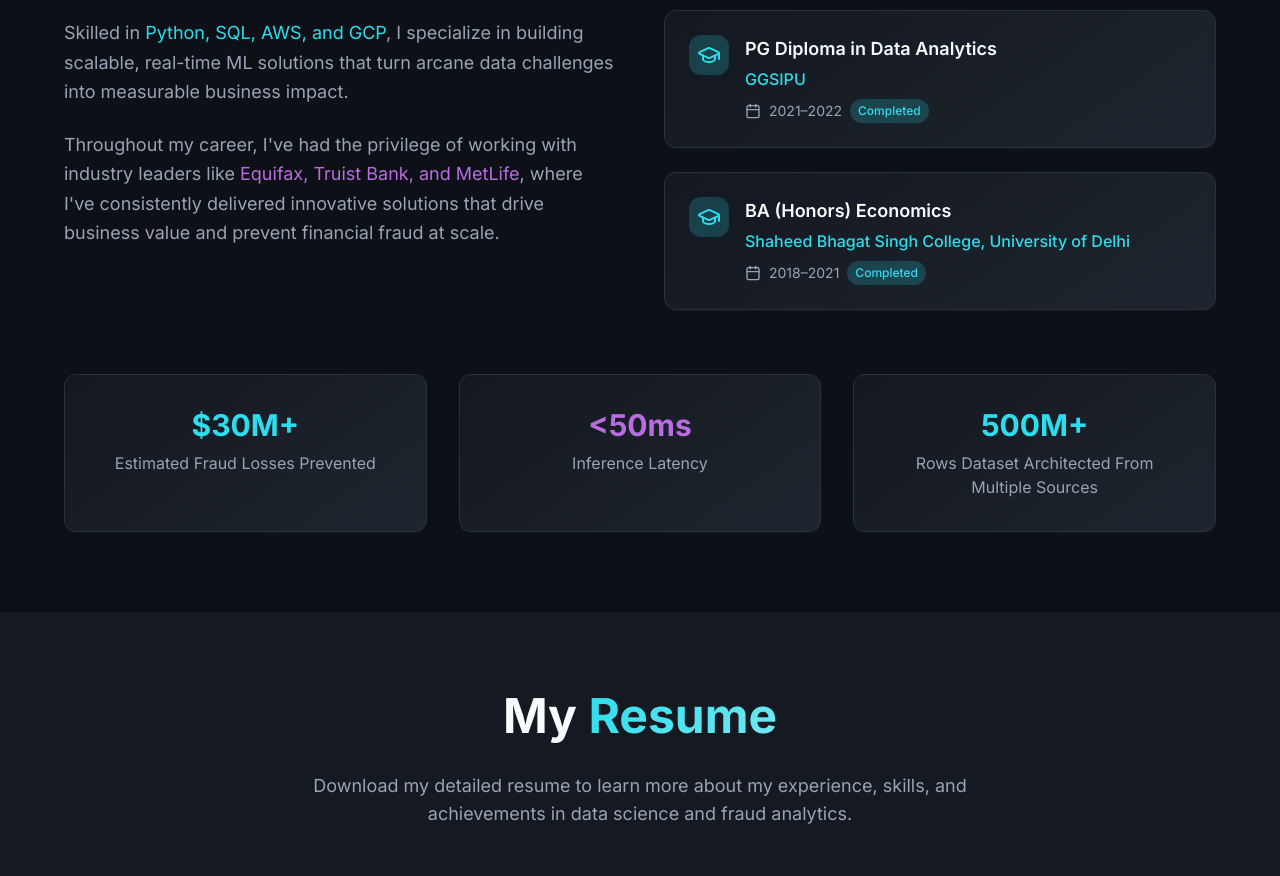
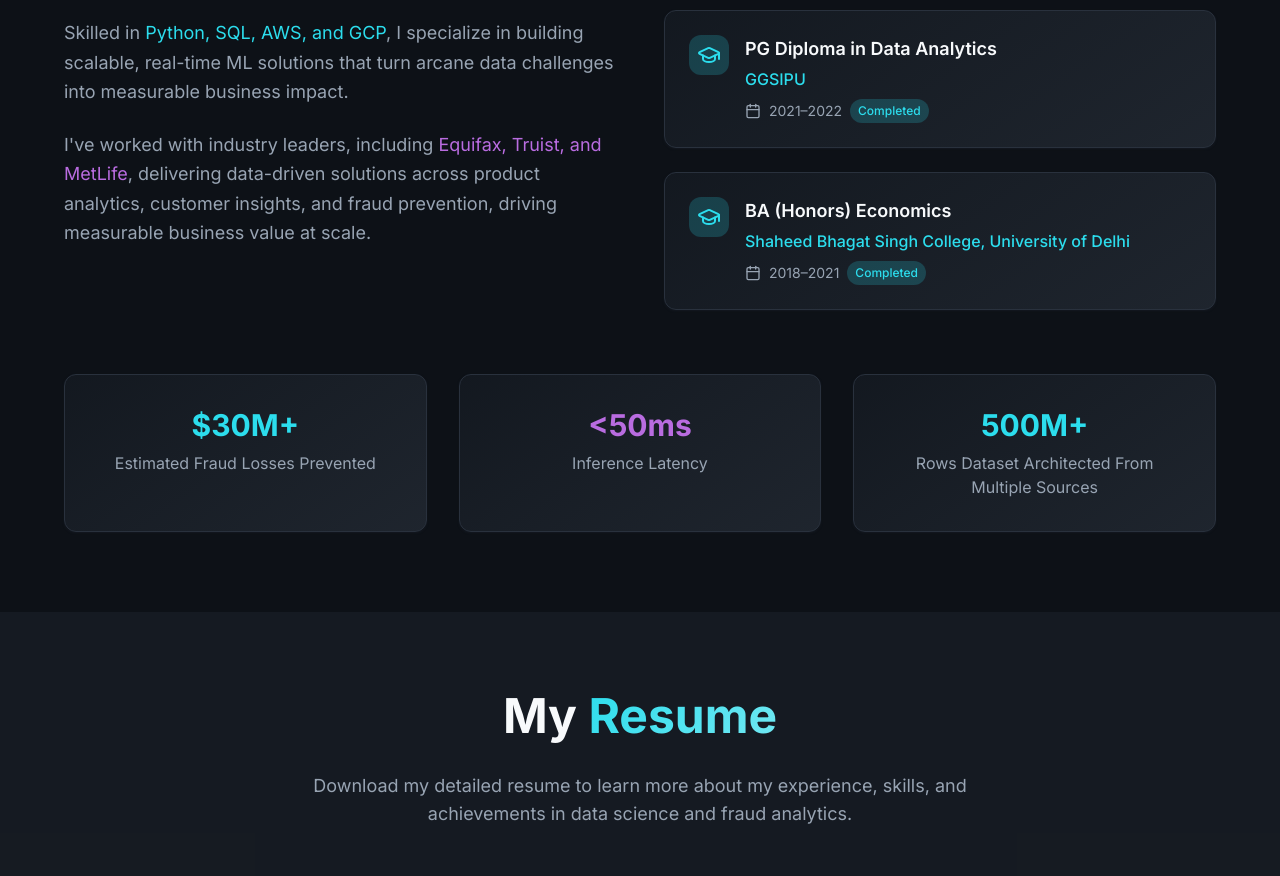
Before and after one commit to AbhayPrabhakar4100/portfoliodatascience, a React (Vite) app: page / in a window 1280 px wide. Shown: the part 1200-2076 px from the top of the page. Built offline with nearby package versions, Linux system fonts and the light colour scheme.

Commit message:
Update About section text

```diff
--- a/src/components/sections/AboutSection.tsx
+++ b/src/components/sections/AboutSection.tsx
@@ -39,9 +39,7 @@ const AboutSection = () => {
                   real-time ML solutions that turn arcane data challenges into measurable business impact.
                 </p>
                 <p>
-                  Throughout my career, I've had the privilege of working with industry leaders like
-                  <span className="text-accent"> Equifax, Truist Bank, and MetLife</span>, where I've consistently
-                  delivered innovative solutions that drive business value and prevent financial fraud at scale.
+                  I've worked with industry leaders, including <span className="text-accent">Equifax, Truist, and MetLife</span>, delivering data-driven solutions across product analytics, customer insights, and fraud prevention, driving measurable business value at scale.
                 </p>
               </div>
             </div>
```
